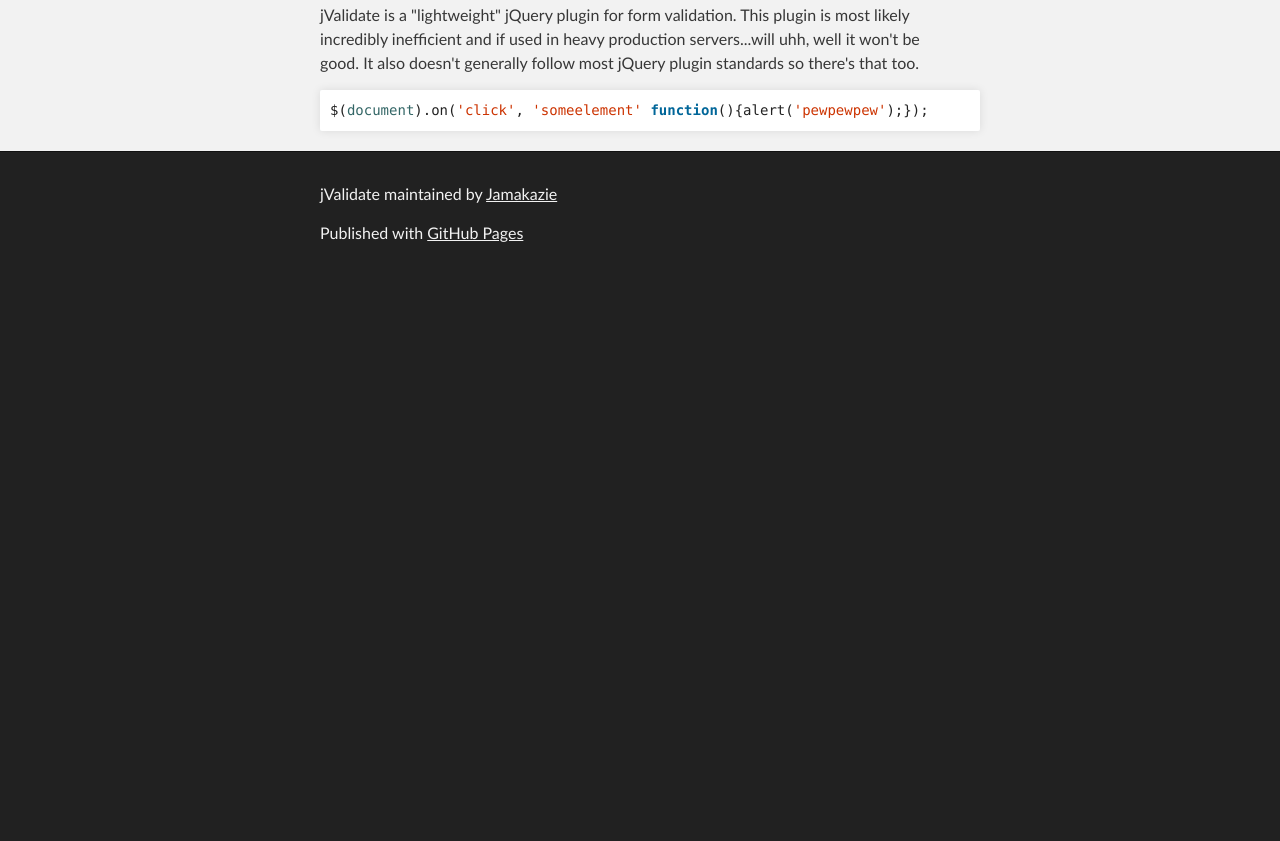
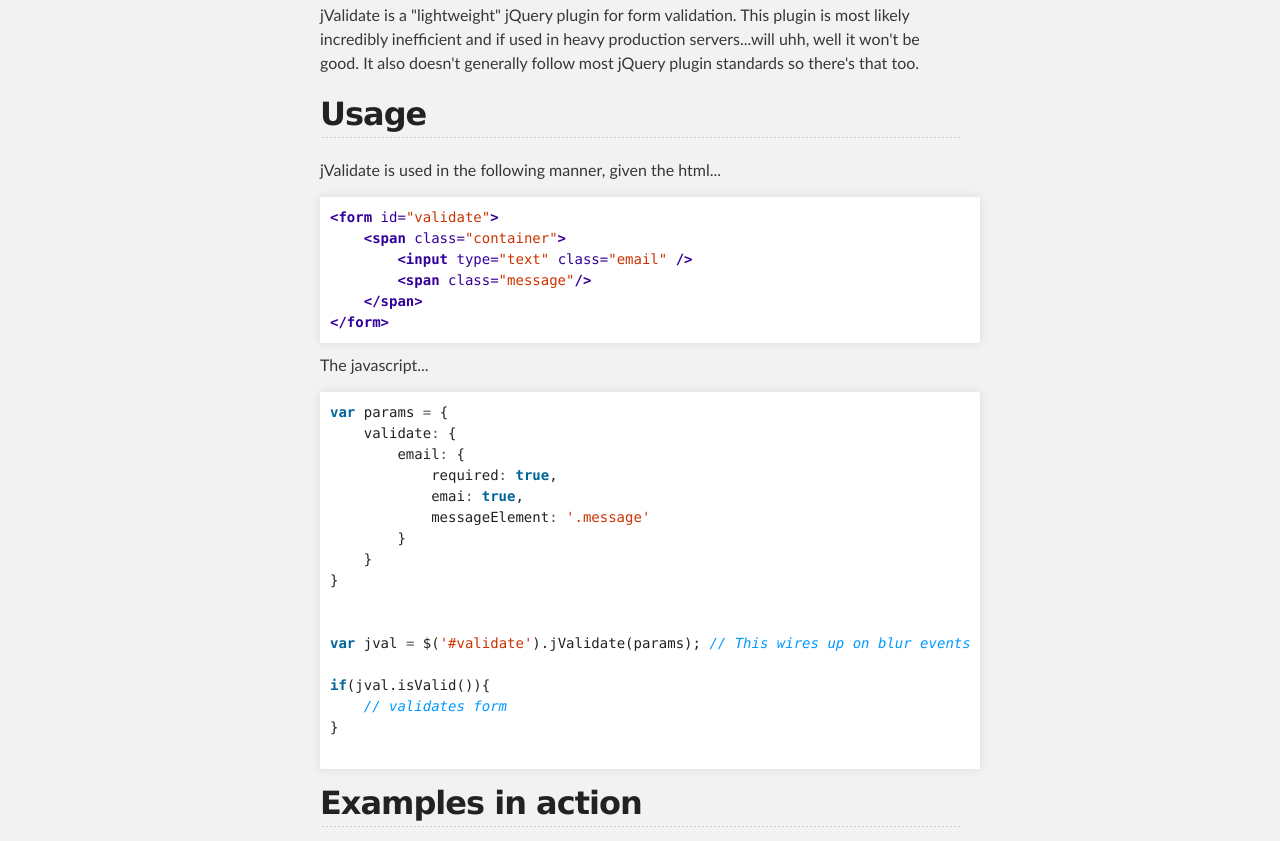
Before and after one commit to Jamakazie/jValidate, a plain HTML site: page index.html in a window 1280 px wide. Shown: the part 303-1144 px from the top of the page. Before the commit the page ends 800 px from the top, so only its background shows below. Drawn offline with Linux system fonts and the light colour scheme.

Commit message:
Create gh-pages branch via GitHub

```diff
--- a/index.html
+++ b/index.html
@@ -36,8 +36,42 @@
 
 <p>jValidate is a "lightweight" jQuery plugin for form validation. This plugin is most likely incredibly inefficient and if used in heavy production servers...will uhh, well it won't be good.  It also doesn't generally follow most jQuery plugin standards so there's that too.</p>
 
-<div class="highlight highlight-javascript"><pre><span class="nx">$</span><span class="p">(</span><span class="nb">document</span><span class="p">).</span><span class="nx">on</span><span class="p">(</span><span class="s1">'click'</span><span class="p">,</span> <span class="s1">'someelement'</span> <span class="kd">function</span><span class="p">(){</span><span class="nx">alert</span><span class="p">(</span><span class="s1">'pewpewpew'</span><span class="p">);});</span>
+<h2>
+<a name="usage" class="anchor" href="#usage"><span class="octicon octicon-link"></span></a>Usage</h2>
+
+<p>jValidate is used in the following manner, given the html...</p>
+
+<div class="highlight highlight-html"><pre><span class="nt">&lt;form</span> <span class="na">id=</span><span class="s">"validate"</span><span class="nt">&gt;</span>
+    <span class="nt">&lt;span</span> <span class="na">class=</span><span class="s">"container"</span><span class="nt">&gt;</span>
+        <span class="nt">&lt;input</span> <span class="na">type=</span><span class="s">"text"</span> <span class="na">class=</span><span class="s">"email"</span> <span class="nt">/&gt;</span>
+        <span class="nt">&lt;span</span> <span class="na">class=</span><span class="s">"message"</span><span class="nt">/&gt;</span>
+    <span class="nt">&lt;/span&gt;</span>
+<span class="nt">&lt;/form&gt;</span>
 </pre></div>
+
+<p>The javascript...</p>
+
+<div class="highlight highlight-javascript"><pre><span class="kd">var</span> <span class="nx">params</span> <span class="o">=</span> <span class="p">{</span>
+    <span class="nx">validate</span><span class="o">:</span> <span class="p">{</span>
+        <span class="nx">email</span><span class="o">:</span> <span class="p">{</span>
+            <span class="nx">required</span><span class="o">:</span> <span class="kc">true</span><span class="p">,</span>
+            <span class="nx">emai</span><span class="o">:</span> <span class="kc">true</span><span class="p">,</span>
+            <span class="nx">messageElement</span><span class="o">:</span> <span class="s1">'.message'</span>
+        <span class="p">}</span>
+    <span class="p">}</span>
+<span class="p">}</span>
+
+
+<span class="kd">var</span> <span class="nx">jval</span> <span class="o">=</span> <span class="nx">$</span><span class="p">(</span><span class="s1">'#validate'</span><span class="p">).</span><span class="nx">jValidate</span><span class="p">(</span><span class="nx">params</span><span class="p">);</span> <span class="c1">// This wires up on blur events for all effected inputs</span>
+
+<span class="k">if</span><span class="p">(</span><span class="nx">jval</span><span class="p">.</span><span class="nx">isValid</span><span class="p">()){</span>
+    <span class="c1">// validates form</span>
+<span class="p">}</span>
+
+</pre></div>
+
+<h2>
+<a name="examples-in-action" class="anchor" href="#examples-in-action"><span class="octicon octicon-link"></span></a>Examples in action</h2>
       </section>
     </div>
 
```
Also changed, not shown: params.json (+1 -1 lines).
